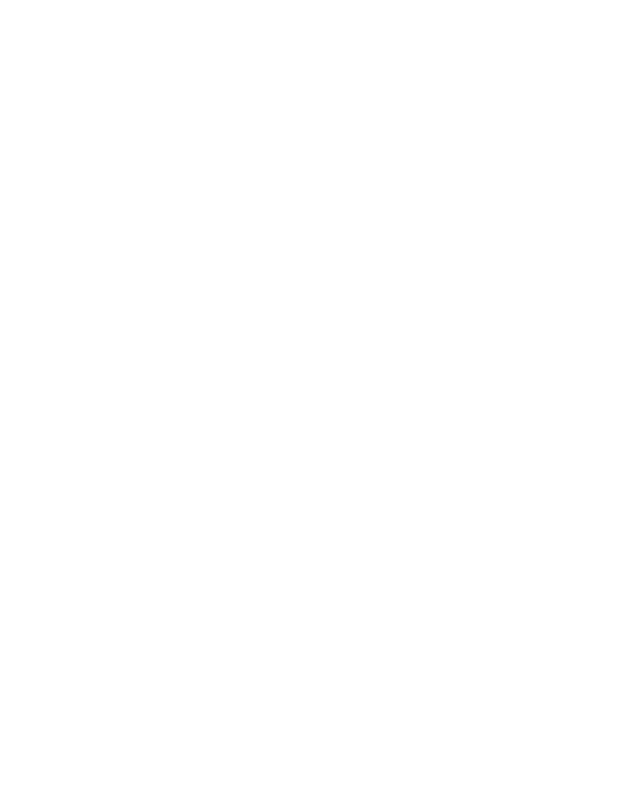
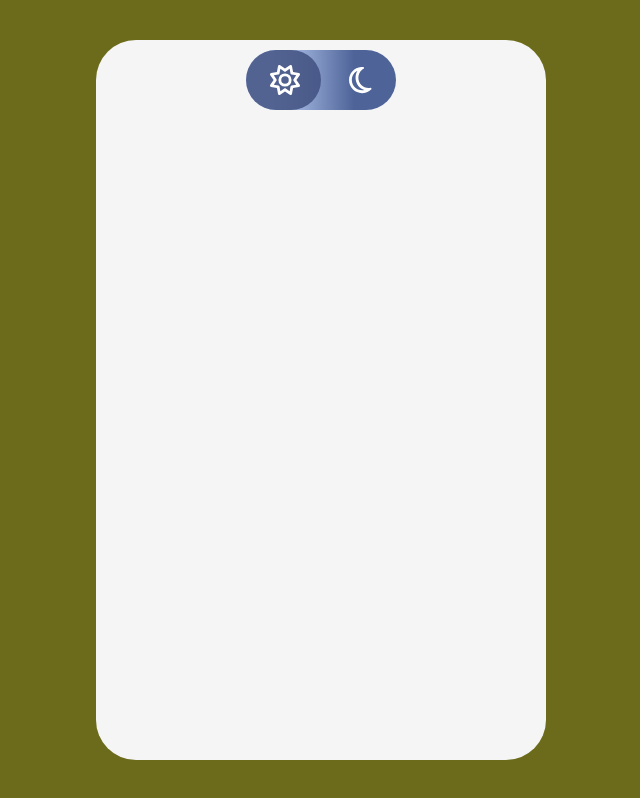
Before and after one commit to mertcancaglayan/react-calculator, a React (Create React App) app: page / in a window 1280 px wide. Shown: the whole page, without its empty margins (319-959 px from the left). Built offline with nearby package versions, Linux system fonts and the light colour scheme.

Commit message:
add toggle button

```diff
--- a/package.json
+++ b/package.json
@@ -3,6 +3,11 @@
   "version": "0.1.0",
   "private": true,
   "dependencies": {
+    "@fortawesome/fontawesome-svg-core": "^6.6.0",
+    "@fortawesome/free-brands-svg-icons": "^6.6.0",
+    "@fortawesome/free-regular-svg-icons": "^6.6.0",
+    "@fortawesome/free-solid-svg-icons": "^6.6.0",
+    "@fortawesome/react-fontawesome": "^0.2.2",
     "@testing-library/jest-dom": "^5.17.0",
     "@testing-library/react": "^13.4.0",
     "@testing-library/user-event": "^13.5.0",
--- a/src/App.css
+++ b/src/App.css
@@ -1,3 +1,7 @@
 .App {
-  text-align: center;
+	display: flex;
+	align-items: center;
+	justify-content: center;
+	text-align: center;
+	height: 100vh;
 }
--- a/src/App.js
+++ b/src/App.js
@@ -1,11 +1,12 @@
-import './App.css';
+import "./App.css";
+import Calculator from "./Calculator";
 
 function App() {
-  return (
-    <div>
-
-    </div>
-  );
+	return (
+		<div className="App">
+			<Calculator></Calculator>
+		</div>
+	);
 }
 
 export default App;
--- /dev/null
+++ b/src/Calculator.css
@@ -0,0 +1,7 @@
+.calculator {
+	width: 450px;
+	height: 700px;
+	padding: 10px 0;
+	border-radius: 40px;
+	transition: 0.4s ease-in-out;
+}
--- a/src/Calculator.jsx
+++ b/src/Calculator.jsx
@@ -1,7 +1,16 @@
 import React from "react";
+import Toggle from "./components/toggle/Toggle";
+import "./Calculator.css";
+import { useTheme } from "./context/themeContext";
 
 function Calculator() {
-	return <div className="calculator"></div>;
+	const { currentThemeColors } = useTheme();
+
+	return (
+		<div className="calculator" style={{ backgroundColor: currentThemeColors.calculatorBackground }}>
+			<Toggle></Toggle>
+		</div>
+	);
 }
 
 export default Calculator;
--- /dev/null
+++ b/src/components/toggle/Toggle.css
@@ -0,0 +1,60 @@
+.switch {
+	position: relative;
+	display: inline-block;
+	width: 150px;
+	height: 40px;
+	padding: 10px 0;
+}
+
+.switch input {
+	opacity: 0;
+	width: 0;
+	height: 0;
+}
+
+.slider {
+	position: absolute;
+	cursor: pointer;
+	top: 0;
+	left: 0;
+	right: 0;
+	bottom: 0;
+	background-color: #ccc;
+	transition: 0.4s;
+	border-radius: 40px;
+	padding: 10px 0;
+	background: linear-gradient(90deg, rgb(195, 215, 251) 16%, rgb(78, 99, 152) 72%);
+}
+
+.slider:before {
+	position: absolute;
+	content: "";
+	height: 40px;
+	width: 75px;
+	left: 0px;
+	bottom: 0px;
+	background-color: rgba(65, 80, 128, 0.856);
+	transition: 0.4s;
+	border-radius: 40px;
+	padding: 10px 0;
+}
+
+input:checked + .slider {
+	background-color: #2196f3;
+}
+
+input:checked + .slider:before {
+	transform: translateX(75px);
+}
+
+.icons {
+	position: absolute;
+	top: 50%;
+	left: 50%;
+	transform: translate(-50%, -50%);
+	display: flex;
+	justify-content: space-around;
+	width: 100%;
+	font-size: 30px;
+    transition: 0.4s ease-in-out;
+}
--- /dev/null
+++ b/src/components/toggle/Toggle.jsx
@@ -0,0 +1,28 @@
+import React from "react";
+import "./Toggle.css";
+import { FontAwesomeIcon } from "@fortawesome/react-fontawesome";
+import { faMoon, faSun } from "@fortawesome/free-regular-svg-icons";
+import { useTheme } from "../../context/themeContext";
+
+function Toggle() {
+	const { theme, toggleTheme, currentThemeColors } = useTheme();
+
+	const handleChange = (e) => {
+		toggleTheme();
+	};
+
+	return (
+		<div>
+			<label className="switch">
+				<input type="checkbox" checked={theme === "dark"} onChange={handleChange} />
+				<span className="slider round"></span>
+				<div className="icons" style={{ color: currentThemeColors.toggleIcon }}>
+					<FontAwesomeIcon icon={faSun} className="icon-sun" />
+					<FontAwesomeIcon icon={faMoon} className="icon-moon" />
+				</div>
+			</label>
+		</div>
+	);
+}
+
+export default Toggle;
--- a/src/context/themeContext.jsx
+++ b/src/context/themeContext.jsx
@@ -10,7 +10,7 @@ export const ThemeProvider = ({ children }) => {
 		setTheme((prevTheme) => (prevTheme === "light" ? "dark" : "light"));
 	};
 
-	const currentThemeColors = themeColors[theme];
+	const currentThemeColors = themeColors[theme] || themeColors.light;
 
 	return <ThemeContext.Provider value={{ theme, toggleTheme, currentThemeColors }}>{children}</ThemeContext.Provider>;
 };
--- a/src/index.css
+++ b/src/index.css
@@ -1,13 +1,17 @@
 body {
-  margin: 0;
-  font-family: -apple-system, BlinkMacSystemFont, 'Segoe UI', 'Roboto', 'Oxygen',
-    'Ubuntu', 'Cantarell', 'Fira Sans', 'Droid Sans', 'Helvetica Neue',
-    sans-serif;
-  -webkit-font-smoothing: antialiased;
-  -moz-osx-font-smoothing: grayscale;
+	margin: 0;
+  padding: 0;
+  box-sizing: border-box;
+  height: 100vh;
+	font-family: -apple-system, BlinkMacSystemFont, "Segoe UI", "Roboto", "Oxygen", "Ubuntu", "Cantarell", "Fira Sans",
+		"Droid Sans", "Helvetica Neue", sans-serif;
+	-webkit-font-smoothing: antialiased;
+	-moz-osx-font-smoothing: grayscale;
+  background-color: rgb(107, 107, 27);
 }
 
+
+
 code {
-  font-family: source-code-pro, Menlo, Monaco, Consolas, 'Courier New',
-    monospace;
+	font-family: source-code-pro, Menlo, Monaco, Consolas, "Courier New", monospace;
 }
--- a/src/styles/themeColors.jsx
+++ b/src/styles/themeColors.jsx
@@ -1,6 +1,6 @@
-export const themeColors = [
-	{
+export const themeColors = {
 	light: {
+		toggleIcon: "white",
 		toggleButtonLight: "rgb(226, 236, 253)",
 		toggleButtonDark: "rgb(195, 215, 251)",
 		calculatorBackground: "rgb(245, 245, 245)",
@@ -8,15 +8,12 @@ export const themeColors = [
 		commonTextColor: "rgb(55, 55, 55)",
 		operatorsContainerBg: "linear-gradient(to right, rgb(201, 208, 241), rgb(178, 205, 250))",
 	},
-	},
-	{
 	dark: {
-			toggleButtonLight: "rgb(78 99 152)",
-			toggleButtonDark: "rgb(38 48 95)",
+		toggleIcon: "black",
+		toggleButtonDark: "rgb(38, 48, 95)",
 		calculatorBackground: "rgb(36, 37, 39)",
 		primaryTextColor: "rgb(141, 142, 143)",
 		commonTextColor: "rgb(250, 250, 250)",
 		operatorsContainerBg: "linear-gradient(to right, rgb(55, 69, 105), rgb(32, 39, 65))",
 	},
-	},
-];
+};
```
Also changed, not shown: 1 other file (tests, documents, lock files or other folders). Lines whose indentation alone changed are shown as unchanged.
